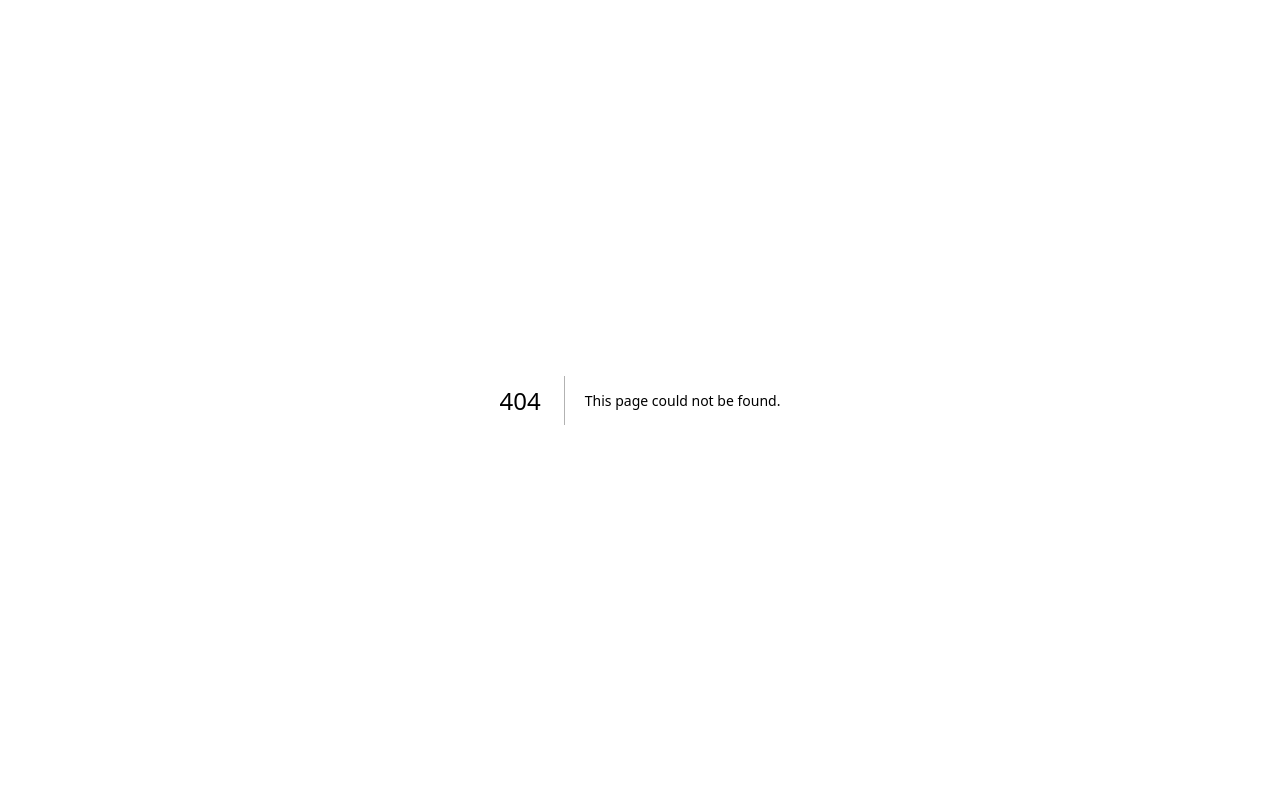
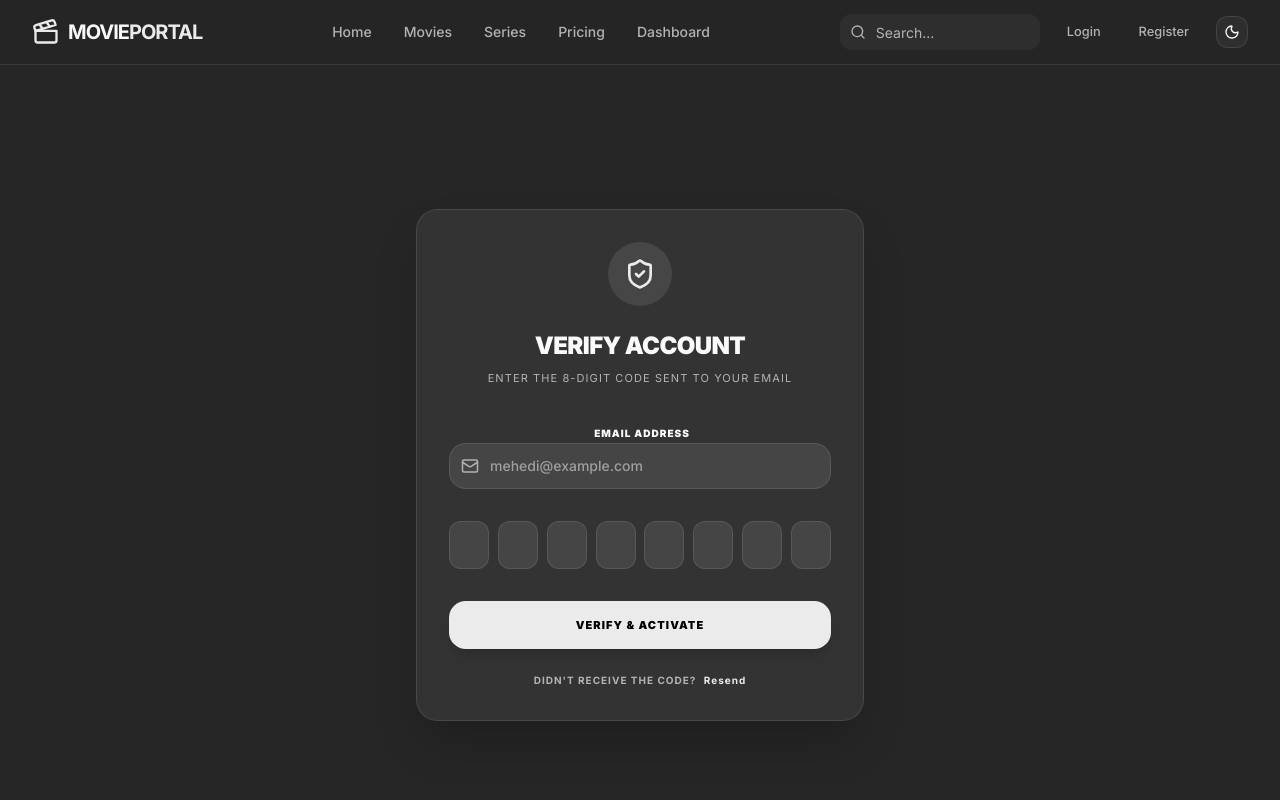
Before and after one commit to TwistMehedi/assigment-5-frontend-p-hero-l2, a Next.js app: page /verify in a window 1280 px wide. Before the commit this address had no page. Shown: the top 800 px of the page. Built offline with nearby package versions, Linux system fonts and the light colour scheme.

Commit message:
complate register and verify

```diff
--- a/app/(commotLayout)/register/page.tsx
+++ b/app/(commotLayout)/register/page.tsx
@@ -14,18 +14,21 @@ import {
   AlertCircle,
 } from "lucide-react";
 import { registerSchema } from "@/types/zod/auth/zod.register";
+import { useRegisterUserMutation } from "@/redux/api/auth.api";
+import { toast } from "react-toastify";
 
 export default function RegisterPage() {
+  const [registerUser, { isLoading }] = useRegisterUserMutation();
+
   const [formData, setFormData] = useState({
     name: "",
     email: "",
     password: "",
-    role: "CUSTOMER",
+    role: "",
   });
 
   const [errors, setErrors] = useState<{ [key: string]: string }>({});
-  const [loading, setLoading] = useState(false);
-  const router = useRouter();
+   const router = useRouter();
 
   const handleChange = (
     e: React.ChangeEvent<HTMLInputElement | HTMLSelectElement>,
@@ -56,13 +59,19 @@ export default function RegisterPage() {
       return;
     }
 
-    setLoading(true);
+    // setLoading(true);
     try {
-      console.log("Validated Data:", validation.data);
-      setLoading(false);
-    } catch (error) {
-      setLoading(false);
+      const result = await registerUser(validation.data).unwrap();
+      console.log("Registration Successful:", result);
+      toast.success(result.message || "Registration successful");
+      router.push("/verify");
+      // setLoading(false);
+    } catch (error: any) {
+      // setLoading(false);
       console.error("Registration failed", error);
+      if (error.data?.message) {
+        toast.error(error.data?.message);
+      }
     }
   };
 
@@ -204,21 +213,35 @@ export default function RegisterPage() {
                 className="w-full bg-[var(--muted)] border border-[var(--border)] rounded-xl py-3 pl-10 pr-4 text-sm focus:outline-none focus:ring-2 focus:ring-[var(--primary)] appearance-none cursor-pointer font-black uppercase"
                 onChange={handleChange}
               >
-                <option value="CUSTOMER">Customer (Viewer)</option>
-                <option value="PROVIDER">Provider (Content Creator)</option>
+                <option value="USER">User (Viewer)</option>
+                <option value="CREATOR">Creator (Content Creator)</option>
               </select>
             </div>
+            <AnimatePresence>
+              {errors.role && (
+                <motion.p
+                  initial={{ opacity: 0, height: 0 }}
+                  animate={{ opacity: 1, height: "auto" }}
+                  exit={{ opacity: 0, height: 0 }}
+                  className="text-[10px] text-red-500 font-bold flex items-center gap-1 mt-1 overflow-hidden"
+                >
+                  <AlertCircle size={12} /> {errors.role}
+                </motion.p>
+              )}
+            </AnimatePresence>
           </div>
 
           <motion.button
             whileHover={{ scale: 1.01 }}
             whileTap={{ scale: 0.98 }}
             type="submit"
-            disabled={loading}
-            className="w-full bg-[var(--primary)] hover:bg-[var(--primary)]/90 text-white font-black py-4 rounded-xl flex items-center justify-center gap-2 transition-all uppercase text-[11px] tracking-[0.2em] shadow-xl shadow-[var(--primary)]/20 mt-4 dark:text-black"
+            disabled={isLoading}
+            className="w-full bg-[var(--primary)] hover:bg-[var(--primary)]/90 text-white font-black py-4 rounded-xl flex items-center cursor-pointer justify-center gap-2 transition-all uppercase text-[11px] tracking-[0.2em] shadow-xl shadow-[var(--primary)]/20 mt-4 dark:text-black"
           >
-            {loading ? (
-              <Loader2 className="animate-spin" size={20} />
+            {isLoading ? (
+              <>
+                <Loader2 className="animate-spin" size={20} /> <p>Waiting...</p>
+              </>
             ) : (
               "Complete Registration"
             )}
@@ -237,7 +260,6 @@ export default function RegisterPage() {
           </p>
         </div>
 
-        {/* Divider */}
         <div className="relative my-6">
           <div className="absolute inset-0 flex items-center">
             <span className="w-full border-t border-[var(--border)]"></span>
@@ -251,13 +273,17 @@ export default function RegisterPage() {
 
         <div className="grid grid-cols-1 gap-4">
           <motion.button
-            whileHover={{ scale: 1.01, backgroundColor: "var(--muted)" }}
+            whileHover={{ scale: 1.01 }}
             whileTap={{ scale: 0.98 }}
             type="button"
             onClick={() => console.log("Google Login Clicked")}
             className="flex w-full items-center justify-center gap-3 rounded-xl border border-[var(--border)] bg-transparent py-3 text-sm font-bold text-[var(--foreground)] transition-all hover:shadow-md"
           >
-            <svg className="h-5 w-5" viewBox="0 0 24 24">
+            <svg
+              className="h-5 w-5"
+              viewBox="0 0 24 24"
+              xmlns="http://www.w3.org/2000/svg"
+            >
               <path
                 d="M22.56 12.25c0-.78-.07-1.53-.2-2.25H12v4.26h5.92c-.26 1.37-1.04 2.53-2.21 3.31v2.77h3.57c2.08-1.92 3.28-4.74 3.28-8.09z"
                 fill="#4285F4"
--- /dev/null
+++ b/app/(commotLayout)/verify/page.tsx
@@ -0,0 +1,175 @@
+"use client";
+
+import React, { useState, useRef } from "react";
+import { useRouter } from "next/navigation";
+import { toast } from "react-toastify";
+import { AnimatePresence, motion } from "framer-motion";
+import { AlertCircle, Loader2, Mail, ShieldCheck } from "lucide-react";
+import { useVerifyEmailMutation } from "@/redux/api/auth.api";
+
+export default function VerifyOtpPage() {
+  const [otp, setOtp] = useState<string[]>(new Array(8).fill(""));
+  const [errors, setErrors] = useState<{ email?: string }>({});
+  const [email, setEmail] = useState<string>("");
+
+  const inputRefs = useRef<(HTMLInputElement | null)[]>([]);
+
+  const router = useRouter();
+
+  const [verifyEmail, { isLoading }] = useVerifyEmailMutation();
+
+
+
+  const handleEmailChange = (e: React.ChangeEvent<HTMLInputElement>) => {
+  setEmail(e.target.value);
+  if (errors.email) setErrors({});
+};
+
+  const handleChange = (value: string, index: number) => {
+    if (isNaN(Number(value))) return;
+
+    const newOtp = [...otp];
+    newOtp[index] = value.substring(value.length - 1);
+    setOtp(newOtp);
+
+    if (value && index < 7) {
+      inputRefs.current[index + 1]?.focus();
+    }
+  };
+
+  const handleKeyDown = (
+    e: React.KeyboardEvent<HTMLInputElement>,
+    index: number,
+  ) => {
+    if (e.key === "Backspace" && !otp[index] && index > 0) {
+      inputRefs.current[index - 1]?.focus();
+    }
+  };
+
+  const handlePaste = (e: React.ClipboardEvent) => {
+    const data = e.clipboardData.getData("text").slice(0, 8).split("");
+    if (data.length === 8) {
+      setOtp(data);
+      inputRefs.current[7]?.focus();
+    }
+  };
+
+  const handleSubmit = async (e: React.FormEvent) => {
+    e.preventDefault();
+    const otpString = otp.join("");
+
+    if (!email) {
+    toast.error("Please enter your email address");
+    return;
+  }
+
+    if (otpString.length < 8) {
+      toast.error("Please enter the full 8-digit code");
+      return;
+    }
+
+    try {
+      const result = await verifyEmail({ email, otp: otpString }).unwrap();
+      toast.success(result?.message || "Email verified successfully!");
+      router.push("/login");
+    } catch (err: any) {
+      console.log(err);
+      toast.error(err.data?.message || "Invalid OTP. Please try again.");
+    }
+  };
+
+  return (
+    <div className="min-h-screen flex items-center justify-center bg-[var(--background)] px-4">
+      <motion.div
+        initial={{ opacity: 0, scale: 0.95 }}
+        animate={{ opacity: 1, scale: 1 }}
+        className="max-w-md w-full bg-[var(--card)] p-8 rounded-2xl border border-[var(--border)] shadow-2xl text-center"
+      >
+        <div className="inline-flex h-16 w-16 items-center justify-center rounded-full bg-[var(--primary)]/10 mb-6">
+          <ShieldCheck size={32} className="text-[var(--primary)]" />
+        </div>
+
+        <h2 className="text-2xl font-black uppercase tracking-tight">
+          Verify Account
+        </h2>
+        <p className="text-[11px] text-[var(--muted-foreground)] uppercase tracking-widest mt-2 mb-8">
+          Enter the 8-digit code sent to your email
+        </p>
+
+        <form onSubmit={handleSubmit} className="space-y-8">
+          <div className="space-y-1">
+            <label className="text-[10px] font-black uppercase text-[var(--foreground)] ml-1 tracking-widest">
+              Email Address
+            </label>
+            <div className="relative">
+              <Mail
+                className="absolute left-3 top-1/2 -translate-y-1/2 text-[var(--muted-foreground)]"
+                size={18}
+              />
+              <input
+                type="email"
+                name="email"
+                className={`w-full bg-[var(--muted)] border ${errors.email ? "border-red-500" : "border-[var(--border)]"} rounded-xl py-3 pl-10 pr-4 text-sm focus:outline-none focus:ring-2 focus:ring-[var(--primary)] transition-all font-medium`}
+                placeholder="mehedi@example.com"
+                onChange={handleEmailChange}
+              />
+            </div>
+            <AnimatePresence>
+              {errors.email && (
+                <motion.p
+                  initial={{ opacity: 0, height: 0 }}
+                  animate={{ opacity: 1, height: "auto" }}
+                  exit={{ opacity: 0, height: 0 }}
+                  className="text-[10px] text-red-500 font-bold flex items-center gap-1 mt-1 overflow-hidden"
+                >
+                  <AlertCircle size={12} /> {errors.email}
+                </motion.p>
+              )}
+            </AnimatePresence>
+          </div>
+
+          <div className="flex justify-between gap-2" onPaste={handlePaste}>
+            {otp.map((digit, index) => (
+              <input
+                key={index}
+                type="text"
+                maxLength={1}
+                value={digit}
+                ref={(el) => {
+                  if (el !== null) {
+                    inputRefs.current[index] = el;
+                  }
+                }}
+                onChange={(e) => handleChange(e.target.value, index)}
+                onKeyDown={(e) => handleKeyDown(e, index)}
+                className="w-10 h-12 text-center text-lg font-bold bg-[var(--muted)] border border-[var(--border)] rounded-lg focus:ring-2 focus:ring-[var(--primary)] focus:outline-none transition-all"
+              />
+            ))}
+          </div>
+
+          <motion.button
+            whileHover={{ scale: 1.02 }}
+            whileTap={{ scale: 0.98 }}
+            disabled={isLoading}
+            className="w-full bg-[var(--primary)] cursor-pointer text-white font-black py-4 rounded-xl uppercase text-[11px] tracking-widest shadow-lg flex items-center justify-center gap-2 dark:text-black"
+          >
+            {isLoading ? (
+              <>
+                <Loader2 className="animate-spin" /> <p>Verifying</p>
+              </>
+            ) : (
+              "Verify & Activate"
+            )}
+          </motion.button>
+        </form>
+
+        <p className="mt-6 text-[10px] text-[var(--muted-foreground)] uppercase font-bold tracking-widest">
+          Didn't receive the code?{" "}
+          <button className="text-[var(--primary)] cursor-pointer hover:underline ml-1">
+            Resend
+          </button>
+        </p>
+      </motion.div>
+    </div>
+  );
+}
--- a/app/globals.css
+++ b/app/globals.css
@@ -5,7 +5,6 @@
 @tailwind base;
 @tailwind components;
 @tailwind utilities;
-
 
 @custom-variant dark (&:is(.dark *));
 
@@ -54,55 +53,56 @@
 }
 
 :root {
-  --background: oklch(0.98 0.01 240);
-  --foreground: oklch(0.145 0.02 240);
+  /* HSL/RGB conversion for better Framer Motion support */
+  --background: hsl(240, 20%, 98%);
+  --foreground: hsl(240, 10%, 15%);
 
-  --primary: oklch(0.45 0.18 260);
-  --primary-foreground: oklch(0.98 0 0);
+  --primary: hsl(260, 60%, 45%);
+  --primary-foreground: hsl(0, 0%, 98%);
 
-  --card: oklch(1 0 0);
-  --muted: oklch(0.95 0.01 240);
-  --muted-foreground: oklch(0.45 0.02 240);
+  --card: hsl(0, 0%, 100%);
+  --muted: hsl(240, 10%, 95%);
+  --muted-foreground: hsl(240, 5%, 45%);
 
-  --border: oklch(0.9 0.01 240);
-  --input: oklch(0.9 0.01 240);
-  --radius: 0.75rem; /* এখানে সেমিকোলন যোগ করা হয়েছে */
-
-
+  --border: hsl(240, 6%, 90%);
+  --input: hsl(240, 6%, 90%);
+  --radius: 0.75rem;
 }
 
 .dark {
-  --background: oklch(0.145 0 0);
-  --foreground: oklch(0.985 0 0);
-  --card: oklch(0.205 0 0);
-  --card-foreground: oklch(0.985 0 0);
-  --popover: oklch(0.205 0 0);
-  --popover-foreground: oklch(0.985 0 0);
-  --primary: oklch(0.922 0 0);
-  --primary-foreground: oklch(0.205 0 0);
-  --secondary: oklch(0.269 0 0);
-  --secondary-foreground: oklch(0.985 0 0);
-  --muted: oklch(0.269 0 0);
-  --muted-foreground: oklch(0.708 0 0);
-  --accent: oklch(0.269 0 0);
-  --accent-foreground: oklch(0.985 0 0);
-  --destructive: oklch(0.704 0.191 22.216);
-  --border: oklch(1 0 0 / 10%);
-  --input: oklch(1 0 0 / 15%);
-  --ring: oklch(0.556 0 0);
-  --chart-1: oklch(0.87 0 0);
-  --chart-2: oklch(0.556 0 0);
-  --chart-3: oklch(0.439 0 0);
-  --chart-4: oklch(0.371 0 0);
-  --chart-5: oklch(0.269 0 0);
-  --sidebar: oklch(0.205 0 0);
-  --sidebar-foreground: oklch(0.985 0 0);
-  --sidebar-primary: oklch(0.488 0.243 264.376);
-  --sidebar-primary-foreground: oklch(0.985 0 0);
-  --sidebar-accent: oklch(0.269 0 0);
-  --sidebar-accent-foreground: oklch(0.985 0 0);
-  --sidebar-border: oklch(1 0 0 / 10%);
-  --sidebar-ring: oklch(0.556 0 0);
+  /* OKLCH values replaced with standard Hex/HSL equivalents */
+  --background: hsl(0, 0%, 15%);
+  --foreground: hsl(0, 0%, 98%);
+  --card: hsl(0, 0%, 20%);
+  --card-foreground: hsl(0, 0%, 98%);
+  --popover: hsl(0, 0%, 20%);
+  --popover-foreground: hsl(0, 0%, 98%);
+  --primary: hsl(0, 0%, 92%);
+  --primary-foreground: hsl(0, 0%, 20%);
+  --secondary: hsl(0, 0%, 27%);
+  --secondary-foreground: hsl(0, 0%, 98%);
+  --muted: hsl(0, 0%, 27%);
+  --muted-foreground: hsl(0, 0%, 70%);
+  --accent: hsl(0, 0%, 27%);
+  --accent-foreground: hsl(0, 0%, 98%);
+  --destructive: hsl(0, 60%, 50%);
+  /* Animation-er somoy border/input alpha values simplify kora hoyeche */
+  --border: rgba(255, 255, 255, 0.1);
+  --input: rgba(255, 255, 255, 0.15);
+  --ring: hsl(0, 0%, 55%);
+  --chart-1: hsl(0, 0%, 87%);
+  --chart-2: hsl(0, 0%, 55%);
+  --chart-3: hsl(0, 0%, 44%);
+  --chart-4: hsl(0, 0%, 37%);
+  --chart-5: hsl(0, 0%, 27%);
+  --sidebar: hsl(0, 0%, 20%);
+  --sidebar-foreground: hsl(0, 0%, 98%);
+  --sidebar-primary: hsl(264, 50%, 48%);
+  --sidebar-primary-foreground: hsl(0, 0%, 98%);
+  --sidebar-accent: hsl(0, 0%, 27%);
+  --sidebar-accent-foreground: hsl(0, 0%, 98%);
+  --sidebar-border: rgba(255, 255, 255, 0.1);
+  --sidebar-ring: hsl(0, 0%, 55%);
 }
 
 @layer base {
--- a/app/layout.tsx
+++ b/app/layout.tsx
@@ -1,20 +1,28 @@
 import { ThemeProvider } from "@/components/Navbar/theme-provider";
 import ReduxProvider from "@/components/ReduxProvider";
+import { ToastContainer } from "react-toastify";
 
-export default function RootLayout({ children }: { children: React.ReactNode }) {
+export default function RootLayout({
+  children,
+}: {
+  children: React.ReactNode;
+}) {
   return (
     <html lang="en" suppressHydrationWarning>
       <body className="antialiased">
-        {/* ThemeProvider সবসময় সবার উপরে থাকবে */}
         <ThemeProvider
           attribute="class"
           defaultTheme="dark"
           enableSystem
           disableTransitionOnChange
         >
-          {/* ReduxProvider তার ভেতরে থাকবে */}
           <ReduxProvider>
             {children}
+            <ToastContainer
+              theme="dark"
+              position="top-center"
+              autoClose={3000}
+            />
           </ReduxProvider>
         </ThemeProvider>
       </body>
--- a/components/Navbar/theme-provider.tsx
+++ b/components/Navbar/theme-provider.tsx
@@ -7,15 +7,5 @@ export function ThemeProvider({
   children,
   ...props
 }: React.ComponentProps<typeof NextThemesProvider>) {
-  const [mounted, setMounted] = React.useState(false);
-
-  React.useEffect(() => {
-    setMounted(true);
-  }, []);
-
-  if (!mounted) {
-    return <>{children}</>;
-  }
-
   return <NextThemesProvider {...props}>{children}</NextThemesProvider>;
 }
--- a/package.json
+++ b/package.json
@@ -20,6 +20,7 @@
     "react": "19.2.4",
     "react-dom": "19.2.4",
     "react-redux": "^9.2.0",
+    "react-toastify": "^11.0.5",
     "redux": "^5.0.1",
     "redux-persist": "^6.0.0",
     "shadcn": "^4.1.0",
--- a/redux/api/auth.api.ts
+++ b/redux/api/auth.api.ts
@@ -3,7 +3,7 @@ import { createApi, fetchBaseQuery } from "@reduxjs/toolkit/query/react";
 export const authApi = createApi({
   reducerPath: "authApi",
   baseQuery: fetchBaseQuery({
-    baseUrl: "http://localhost:5000/api/v1/auth",
+    baseUrl: "http://localhost:5000/api/v1/auth/",
     credentials: "include",
   }),
   endpoints: (builder) => ({
@@ -14,7 +14,15 @@ export const authApi = createApi({
         body: registerData,
       }),
     }),
+
+    verifyEmail: builder.mutation({
+      query: ({email, otp}) => ({
+        url: "verify-otp",
+        method: "POST",
+        body: { email, otp },
+      }),
+    }),
   }),
 });
 
-export const {} = authApi;
+export const { useRegisterUserMutation, useVerifyEmailMutation } = authApi;
--- a/types/zod/auth/zod.register.ts
+++ b/types/zod/auth/zod.register.ts
@@ -1,8 +1,36 @@
-import z from "zod";
+import { z } from "zod";
 
 export const registerSchema = z.object({
-  name: z.string().min(3, "Name must be at least 3 characters"),
-  email: z.string().email("Invalid email address"),
-  password: z.string().min(6, "Password must be at least 6 characters"),
-  role: z.enum(["CUSTOMER", "PROVIDER"]),
+  name: z
+    .string()
+    .trim()
+    .min(2, "Name must be at least 2 characters")
+    .max(50, "Name is too long"),
+
+  email: z
+    .string()
+    .trim()
+    .toLowerCase()
+    .email("Please provide a valid email address")
+    .refine((val) => val.includes(".") && val.split(".").pop()!.length >= 2, {
+      message: "Email domain must have a valid extension (e.g., .com, .net)",
+    })
+    .refine(
+      (val) => !val.endsWith("test.com") && !val.endsWith("example.com"),
+      {
+        message: "This email provider is not allowed",
+      },
+    ),
+
+  password: z
+    .string()
+    .min(8, "Password must be at least 8 characters")
+    .regex(/[A-Z]/, "Must contain at least one uppercase letter")
+    .regex(/[a-z]/, "Must contain at least one lowercase letter")
+    .regex(/[0-9]/, "Must contain at least one number")
+    .regex(/[^A-Za-z0-9]/, "Must contain at least one special character"),
+
+  role: z.string().refine((val) => ["USER", "CREATOR"].includes(val), {
+    message: "Please select a valid role zod validation failed",
+  }),
 });
```
Also changed, not shown: 1 other file (tests, documents, lock files or other folders).
